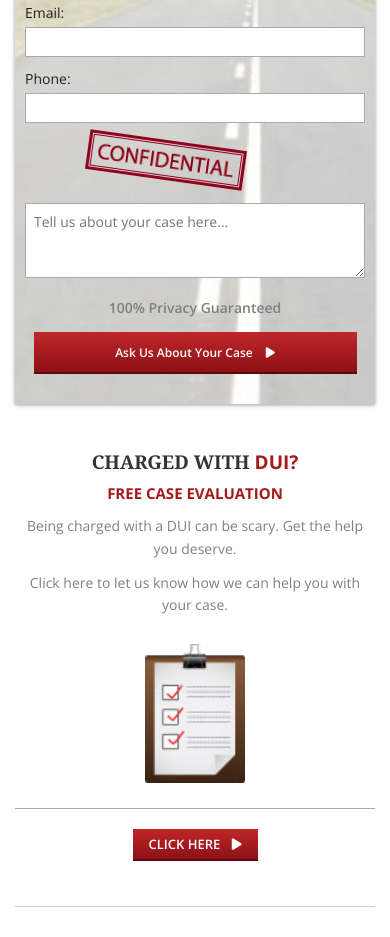
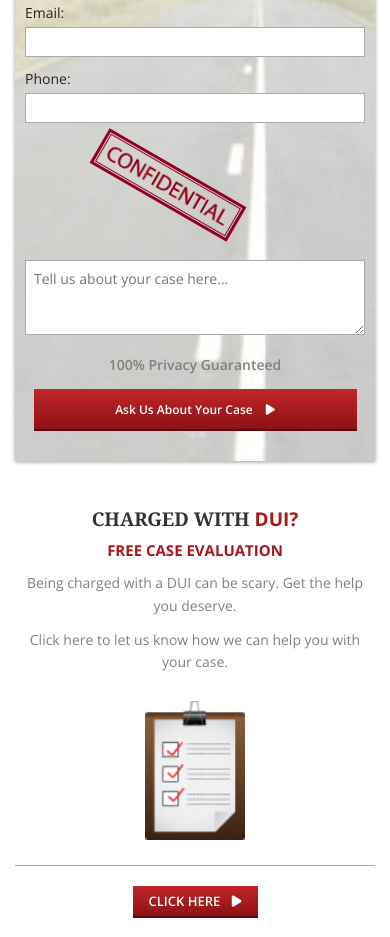
Before and after one commit to attaroyam/Keefer_Law_Firm, a plain HTML site: page index.html in a window 390 px wide. Shown: the part 1018-1955 px from the top of the page. Drawn offline with nearby package versions, Linux system fonts and the light colour scheme.

Commit message:
Adjust styles for confidential image in hero section
Updated margins and rotation for the confidential image in the hero section.

```diff
--- a/style.css
+++ b/style.css
@@ -236,8 +236,7 @@ hr {
 /* stamp ka dabba */
 .hero-section .form-box .form-row .confidential-img {
   flex: 0 1 190px;
-  margin: 7px 62px 0 auto;
-  padding-right: 4px;
+  margin: 10px 182px 22px auto;
 }
 
 /* stamp ki image: design jaisi, halka sa seedha tilt */
@@ -245,7 +244,7 @@ hr {
   width: 100%;
   max-width: 160px;
   /* margin: 0 auto; */
-  transform: rotate(8deg);
+  transform: rotate(30deg);
   margin-right: 54px;
 }
 
@@ -1451,6 +1450,6 @@ body {
     flex: none;
     width: 100%;
     max-width: 180px;
-    margin: -15px auto 8px;
+    margin: 10px auto 40px;
   }
 }
```
